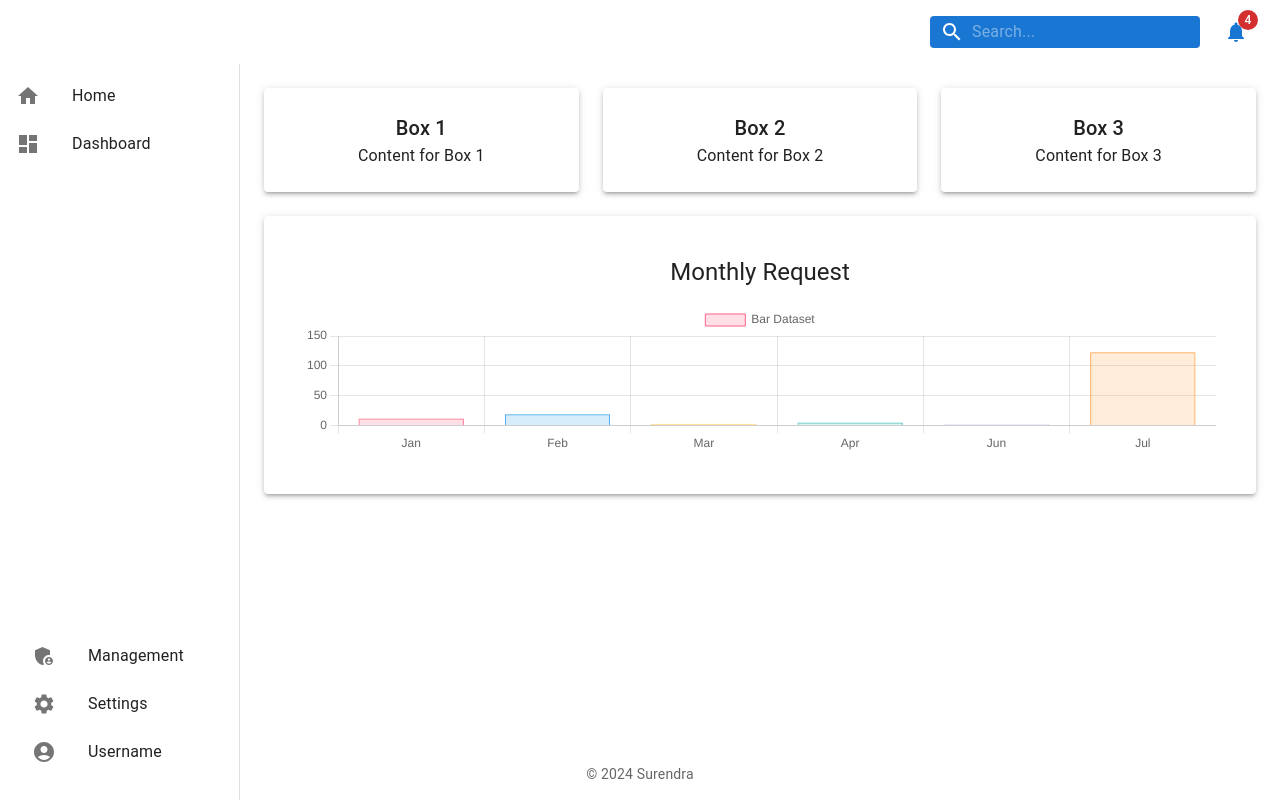
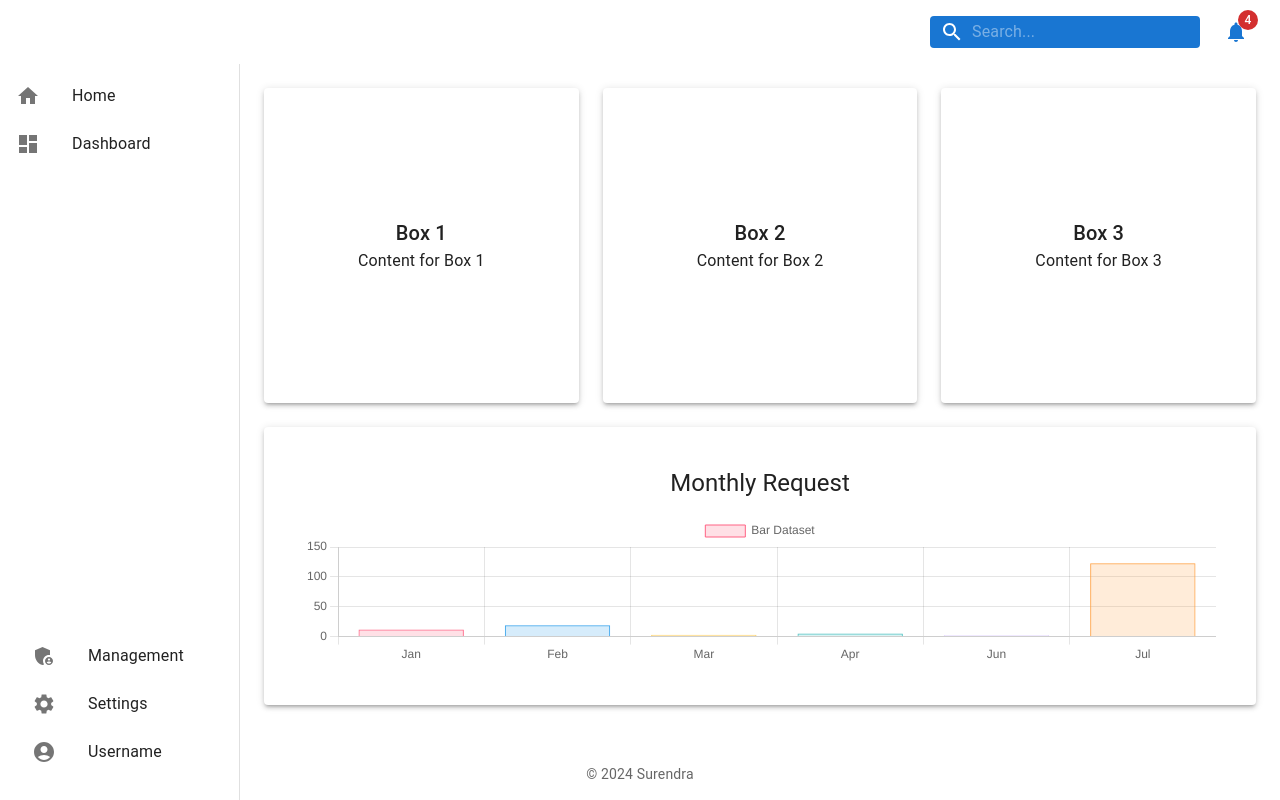
Before and after one commit to dasurendra/test-a, a React (Create React App) app: page /dashboard in a window 1280 px wide. Built offline with nearby package versions, Linux system fonts and the light colour scheme.

Commit message:
Add files via upload

```diff
--- a/src/componets/Dashboard/Dashboard.jsx
+++ b/src/componets/Dashboard/Dashboard.jsx
@@ -9,7 +9,14 @@ export const Dashboard = () => {
   const drawerWidth = 240;
 
   return (
-    <Box sx={{ display: "flex", flexDirection: "column", minHeight: "100vh" }}>
+    <Box
+      sx={{
+        display: "flex",
+        flexDirection: "column",
+        minHeight: "100vh",
+        overflowX: "hidden", // Prevent horizontal scrolling
+      }}
+    >
       <Navbara /> {/* Navbar at the top */}
       <Sidebar />
       <Box
@@ -19,29 +26,96 @@ export const Dashboard = () => {
           marginLeft: `${drawerWidth}px`, // Adjust for sidebar width
           p: 3,
           paddingBottom: "60px",
+          overflowX: "hidden", // Prevent overflow in main content
         }}
       >
         <Toolbar />
 
         {/* Grid Layout */}
         <Grid container spacing={3}>
-          {/* Top Row with 3 Small Boxes */}
+          {/* Top Row with 3 Square Boxes */}
           <Grid item xs={12} md={4}>
-            <Paper elevation={3} sx={{ p: 3, textAlign: "center" }}>
+            <Paper
+              elevation={3}
+              sx={{
+                position: "relative",
+                height: 0,
+                paddingBottom: "100%", // Maintain square aspect ratio
+                textAlign: "center",
+              }}
+            >
+              <Box
+                sx={{
+                  position: "absolute",
+                  top: 0,
+                  left: 0,
+                  right: 0,
+                  bottom: 0,
+                  display: "flex",
+                  flexDirection: "column",
+                  alignItems: "center",
+                  justifyContent: "center",
+                }}
+              >
                 <Typography variant="h6">Box 1</Typography>
                 <Typography>Content for Box 1</Typography>
+              </Box>
             </Paper>
           </Grid>
           <Grid item xs={12} md={4}>
-            <Paper elevation={3} sx={{ p: 3, textAlign: "center" }}>
+            <Paper
+              elevation={3}
+              sx={{
+                position: "relative",
+                height: 0,
+                paddingBottom: "100%",
+                textAlign: "center",
+              }}
+            >
+              <Box
+                sx={{
+                  position: "absolute",
+                  top: 0,
+                  left: 0,
+                  right: 0,
+                  bottom: 0,
+                  display: "flex",
+                  flexDirection: "column",
+                  alignItems: "center",
+                  justifyContent: "center",
+                }}
+              >
                 <Typography variant="h6">Box 2</Typography>
                 <Typography>Content for Box 2</Typography>
+              </Box>
             </Paper>
           </Grid>
           <Grid item xs={12} md={4}>
-            <Paper elevation={3} sx={{ p: 3, textAlign: "center" }}>
+            <Paper
+              elevation={3}
+              sx={{
+                position: "relative",
+                height: 0,
+                paddingBottom: "100%",
+                textAlign: "center",
+              }}
+            >
+              <Box
+                sx={{
+                  position: "absolute",
+                  top: 0,
+                  left: 0,
+                  right: 0,
+                  bottom: 0,
+                  display: "flex",
+                  flexDirection: "column",
+                  alignItems: "center",
+                  justifyContent: "center",
+                }}
+              >
                 <Typography variant="h6">Box 3</Typography>
                 <Typography>Content for Box 3</Typography>
+              </Box>
             </Paper>
           </Grid>
 
```
Lines whose indentation alone changed are shown as unchanged.
